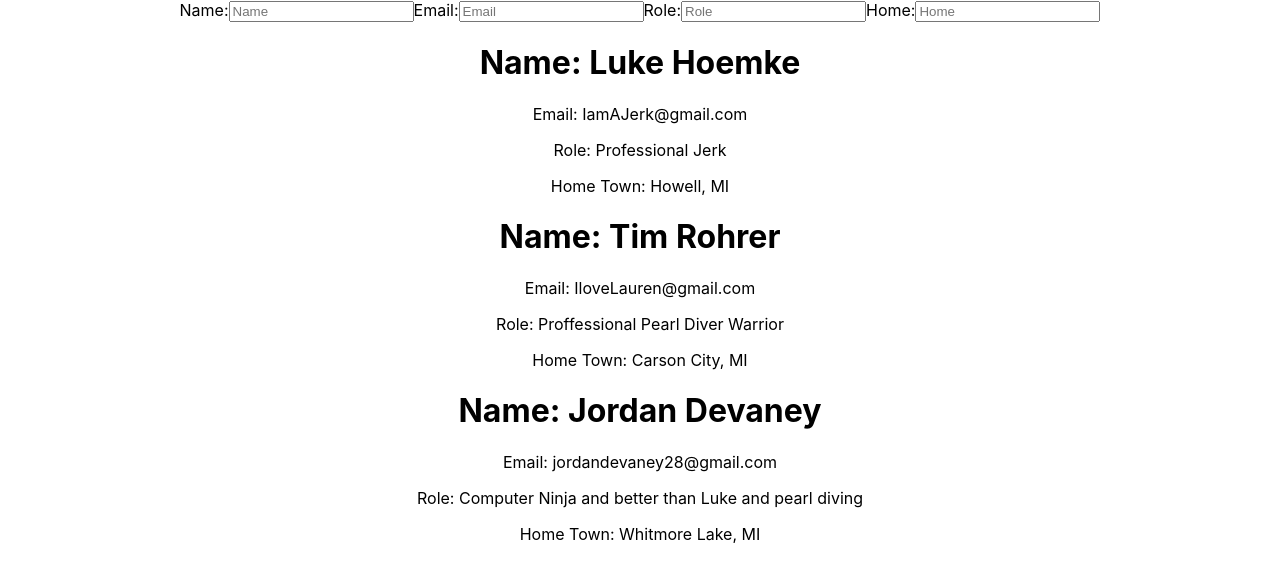
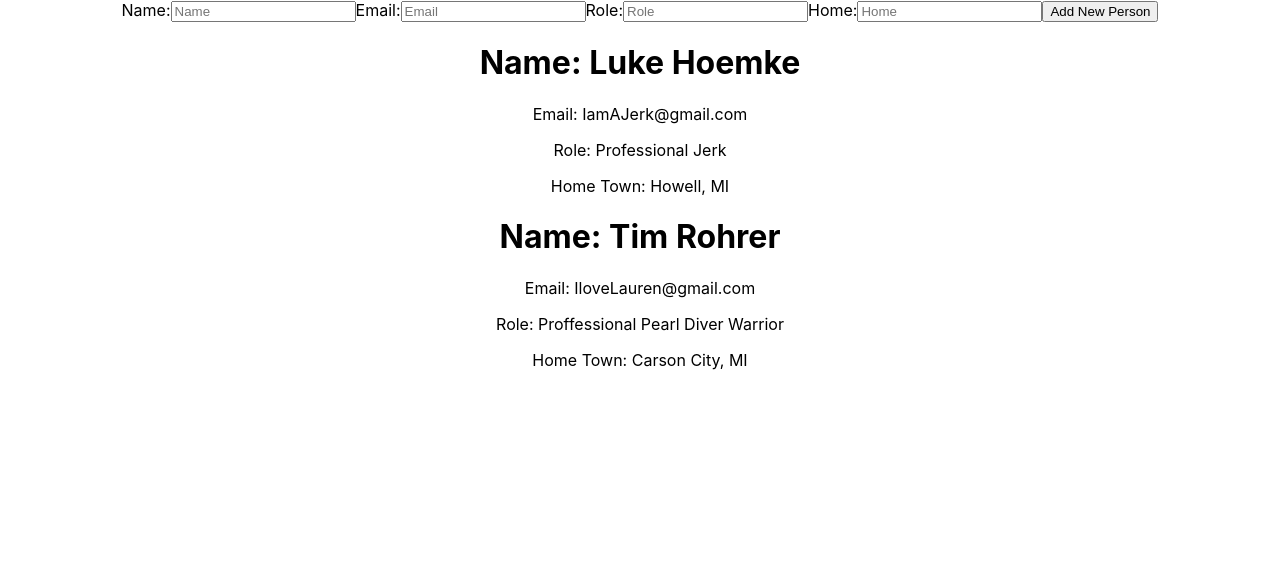
Before and after one commit to bloominstituteoftechnology/team-builder, a React (Create React App) app in the folder team-builder/: page / in a window 1280 px wide. Shown: the top 580 px of the page. Built offline with nearby package versions, Linux system fonts and the light colour scheme.

Commit message:
dynamically add team members

```diff
--- a/team-builder/src/AddPeople.js
+++ b/team-builder/src/AddPeople.js
@@ -2,20 +2,26 @@ import React, { useState } from 'react';
 
 
 
-function AddPeople() {
+function AddPeople(props) {
     const [newPerson, setNewPerson] = useState({
         name: '',
         email: '',
         role: '',
-        home: '',
+        home_town: '',
     });
 
     const onChange = e => {
-        setNewPerson({ ...newPerson, [e.target.name]: e.target.value })
+        setNewPerson({ ...newPerson, [e.target.name]: e.target.value });
+    }
+
+    function SavePerson(e) {
+        e.preventDefault();
+        props.saveNewPeople(newPerson);
+        setNewPerson({ name: '', email: '', role: '', home_town: '' });
     }
     return (
         <>
-            <form>
+            <form onSubmit={SavePerson}>
                 <label htmlFor='name'>
                     Name:
                     <input
@@ -54,11 +60,12 @@ function AddPeople() {
                     <input
                         type='text'
                         id='home'
-                        name='home'
-                        value={newPerson.home}
+                        name='home_town'
+                        value={newPerson.home_town}
                         placeholder='Home'
                         onChange={onChange}
                     />
+                    <button type='submit'>Add New Person</button>
                 </label>
 
             </form>
--- a/team-builder/src/App.js
+++ b/team-builder/src/App.js
@@ -20,18 +20,23 @@ function App() {
       email: 'IloveLauren@gmail.com',
       role: "Proffessional Pearl Diver Warrior",
       home_town: "Carson City, MI"
-    },
-    {
+    }
+  ]);
+
+  const saveNewPeople = newPerson => {
+    const people = {
       id: Date.now(),
-      name: "Jordan Devaney",
-      email: 'jordandevaney28@gmail.com',
-      role: "Computer Ninja and better than Luke and pearl diving",
-      home_town: "Whitmore Lake, MI"
-    }
-  ])
+      name: newPerson.name,
+      email: newPerson.email,
+      role: newPerson.role,
+      home_town: newPerson.home_town,
+    };
+    setPerson([...person, people]); //Had this one backwords
+  };
+
   return (
     <div className="App">
-      <AddPeople />
+      <AddPeople saveNewPeople={saveNewPeople} />
       <ShowTeam people={person} />
     </div>
   );
```
